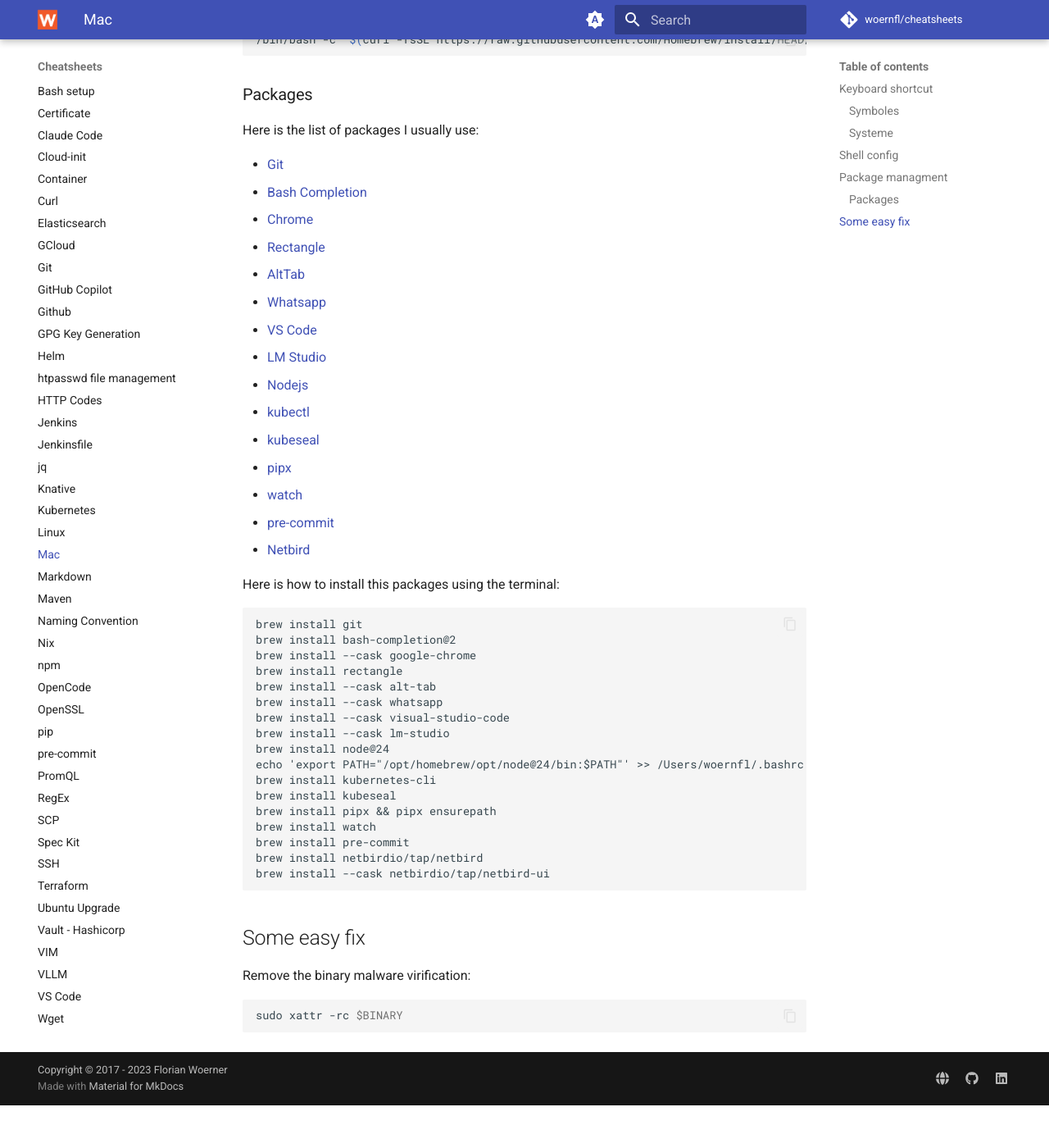
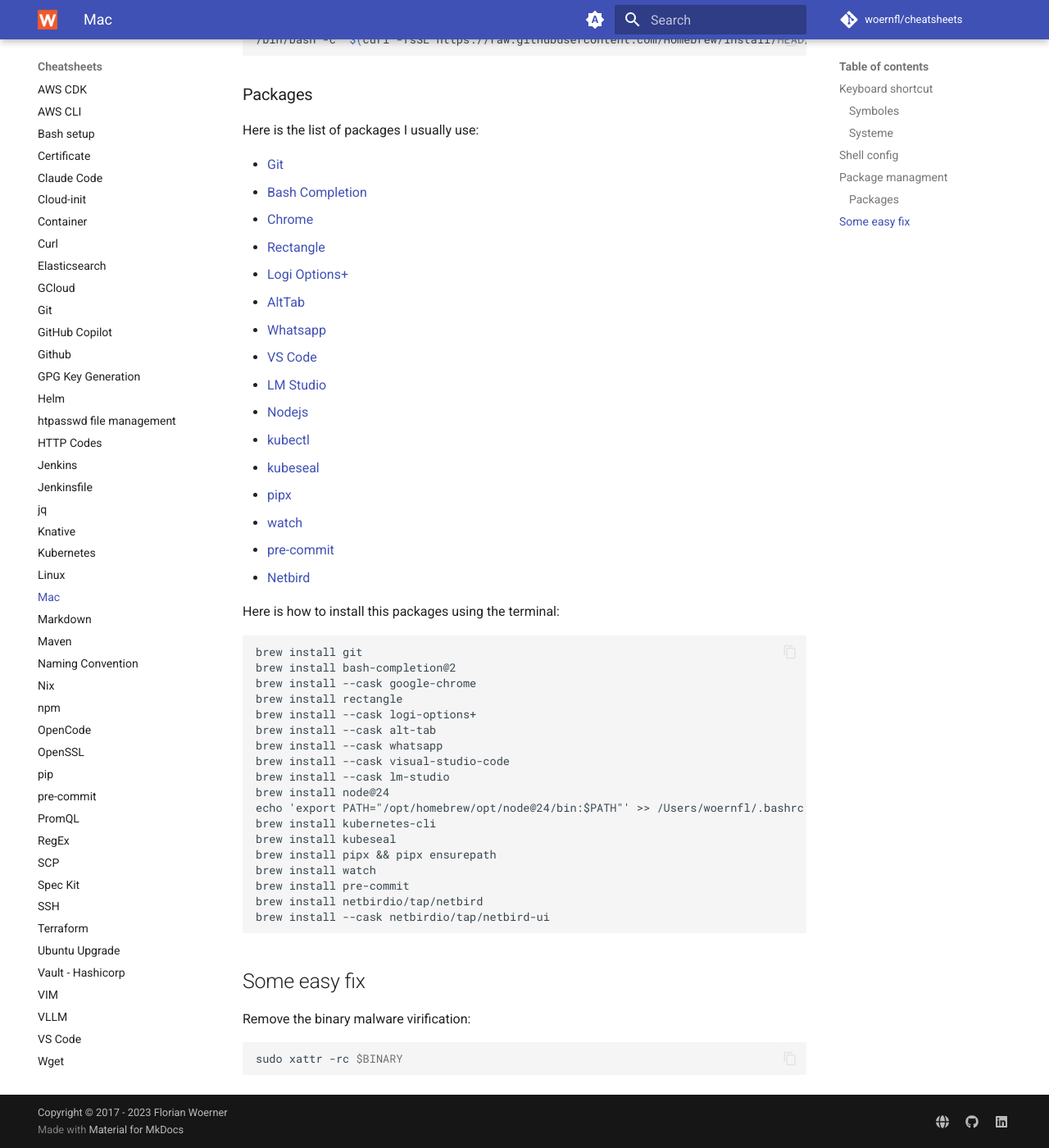
Before and after one commit to woernfl/cheatsheets, an MkDocs documentation site: the page built from docs/mac.md, in a window 1280 px wide and 1400 px high, scrolled down 1451 px. Shown: the whole window at 82% size. Built offline with MkDocs 1.6.1 and Material for MkDocs 9.7.7, drawn with Linux system fonts in a browser that asks for light colours; comment, search, counter and statistics services are not loaded; before the commit the page ends 2799 px from its top, so only the background shows below that.

Commit message:
Update mac.md (#329)

```diff
--- a/docs/mac.md
+++ b/docs/mac.md
@@ -59,6 +59,7 @@
 - [Bash Completion](https://github.com/scop/bash-completion)
 - [Chrome](https://www.google.com/chrome/)
 - [Rectangle](https://github.com/rxhanson/Rectangle)
+- [Logi Options+](https://www.logitech.com/en-us/software/logi-options-plus)
 - [AltTab](https://alt-tab-macos.netlify.app/)
 - [Whatsapp](https://www.whatsapp.com/)
 - [VS Code](https://code.visualstudio.com/)
@@ -78,6 +79,7 @@
 brew install bash-completion@2
 brew install --cask google-chrome
 brew install rectangle
+brew install --cask logi-options+
 brew install --cask alt-tab
 brew install --cask whatsapp
 brew install --cask visual-studio-code
```
